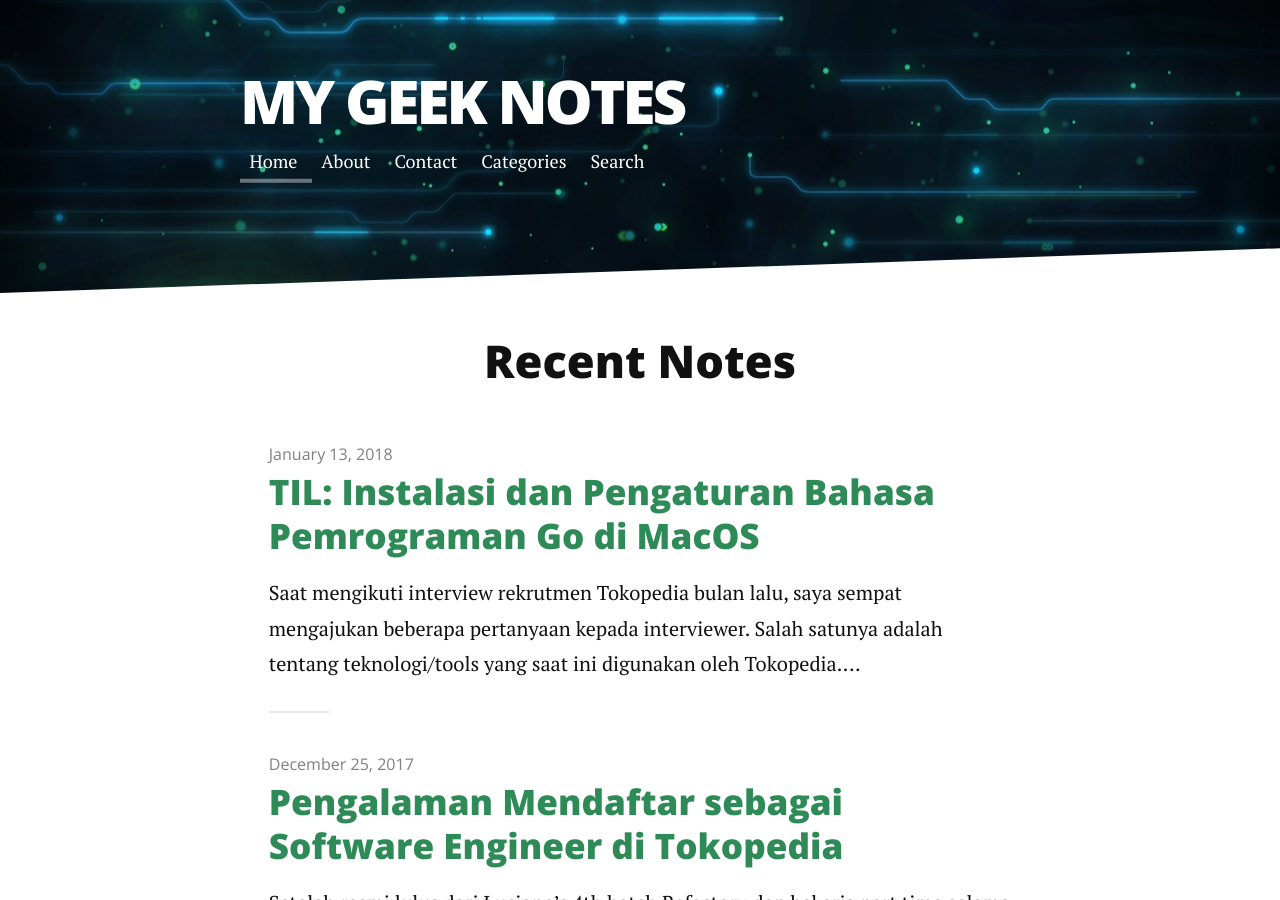
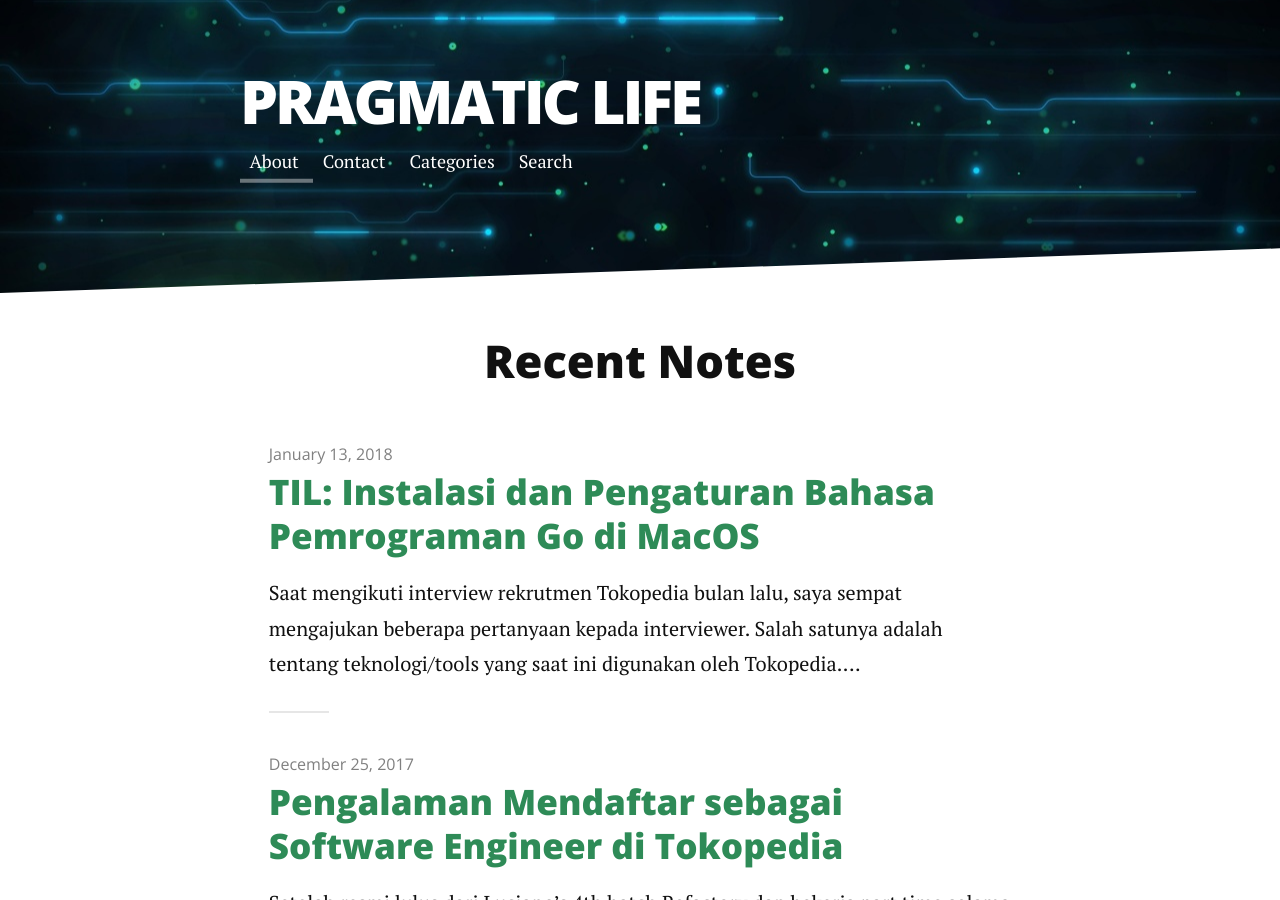
Before and after one commit to wlisrausr/wlisra.github.io, a Jekyll site: the page built from index.html, in a window 1280 px wide and 900 px high. Built offline with Jekyll 4.4.1, drawn with Linux system fonts in a browser that asks for light colours; nearby versions of some CDN libraries; the list of posts is cut into pages by our own code.

Commit message:
Update config

```diff
--- a/_config.yml
+++ b/_config.yml
@@ -1,5 +1,5 @@
-title: My Geek Notes
-description: Wanda Ichsanul Isra's digital geek notes
+title: Pragmatic Life
+description: Wanda Ichsanul Isra's pragmatic life
 
 url: https://wlisrausr.github.io/
 baseurl: ""
@@ -12,8 +12,6 @@ gems: [jekyll-paginate]
 paginate: 5
 
 navigation:
- - title: Home
-   url: /index.html
  - title: About
    url: /about
  - title: Contact
```
